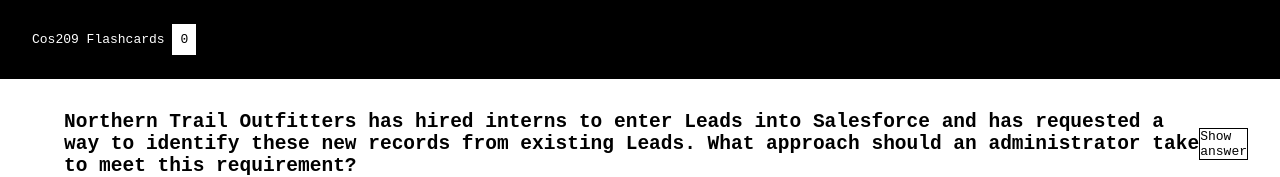
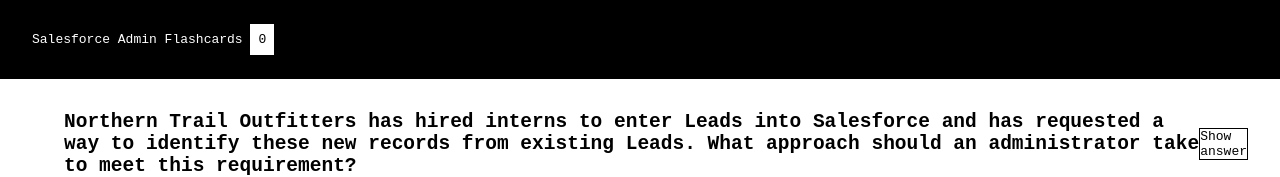
Before and after one commit to Mishael-dev/salesforceadminexamquestions, a plain HTML site: page index.html in a window 1280 px wide. Shown: the top 177 px of the page. Drawn offline with Linux system fonts and the light colour scheme.

Commit message:
changed the name on the html from cos209 to salesforce

```diff
--- a/index.html
+++ b/index.html
@@ -8,7 +8,7 @@
   </head>
   <body>
     <header>
-      <span>Cos209 Flashcards</span>
+      <span>Salesforce Admin Flashcards</span>
       <span class="question_number" id="question_number_element">23</span>
     </header>
     <main>
```
